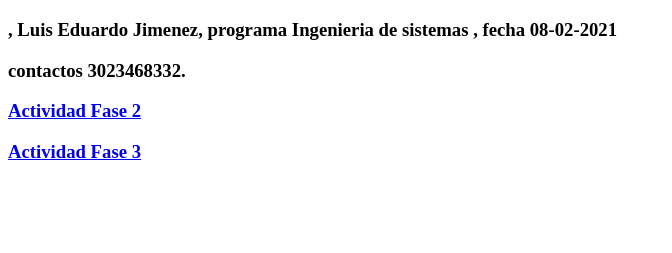
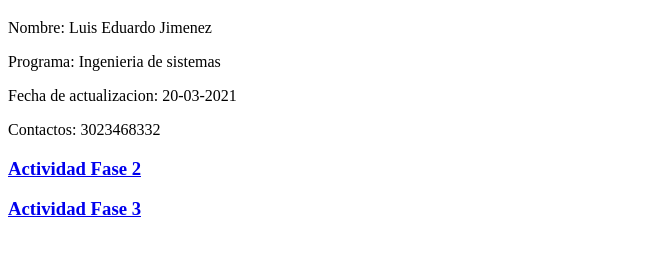
Before and after one commit to DSW-Luis-Jimenez/Luis-Eduardo-Jimenez, a plain HTML site: page index.html in a window 1280 px wide. Shown: the part 61-314 px from the top of the page, without its empty margins (0-672 px from the left). Drawn offline with Linux system fonts and the light colour scheme.

Commit message:
Fase 3
Fase 3

```diff
--- a/index.html
+++ b/index.html
@@ -7,11 +7,15 @@
 
 <body>
     <h1>Proyecto de sitio Web 2021 -periodo 16-01</h1>
-    <h3>, Luis Eduardo Jimenez, programa Ingenieria de sistemas , fecha 08-02-2021
+    <p>Nombre: Luis Eduardo Jimenez</p>
+    <p>Programa: Ingenieria de sistemas</p>
+    <p>Fecha de actualizacion: 20-03-2021</p>
 
-        <p>contactos 3023468332.</p>
-        <p><a href="Fase 2/design.html">Actividad Fase 2</a></p>
-        <p><a href="Fase 3/index.html">Actividad Fase 3</a></p>
+    <p>Contactos: 3023468332</p>
+
+    <h3><a href="Fase 2/design.html">Actividad Fase 2</a></h3>
+
+    <h3><a href="Fase 3/index.html">Actividad Fase 3</a></h3>
 </body>
 
 </html>
```
Also changed, not shown: Fase 2/design.html (+1 -1 lines).
